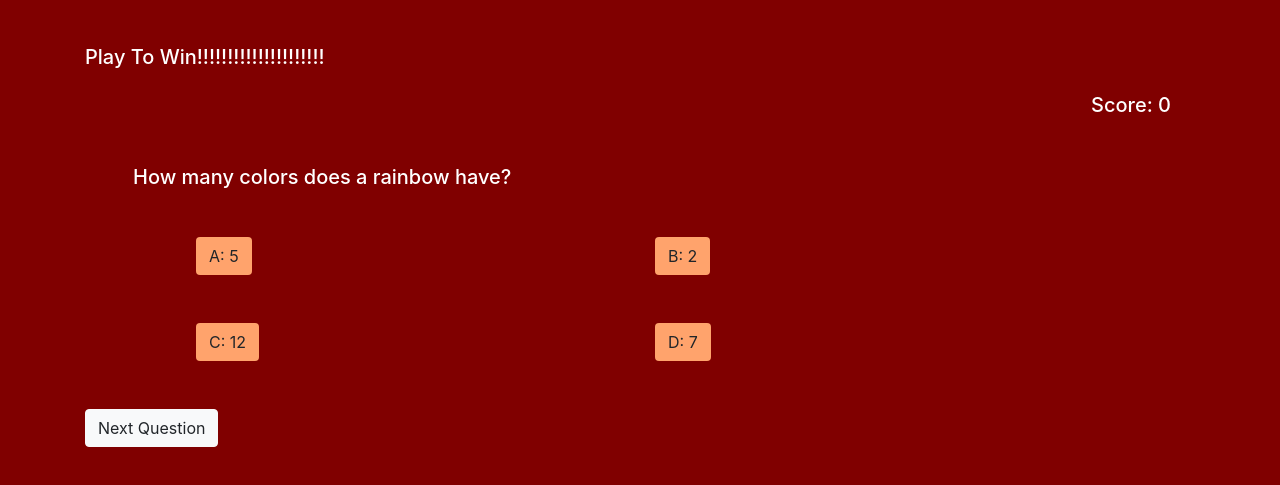
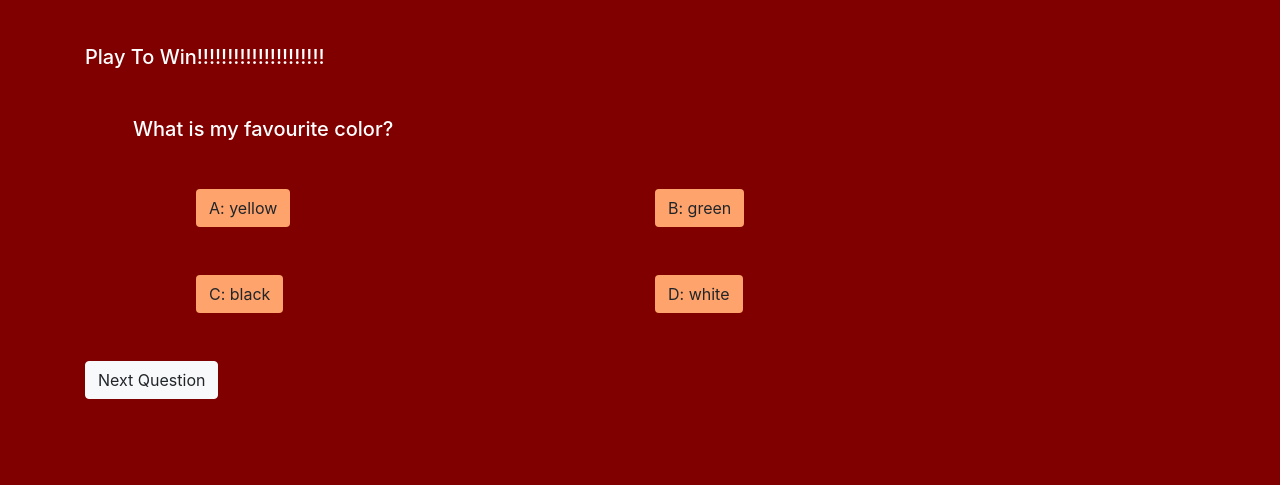
Before and after one commit to Candor-Dennis/millionaire, a plain HTML site: page index.html in a window 1280 px wide. Both pictures are taken after a click on the button "Start Game". Shown: the part 241-726 px from the top of the page. Drawn offline with Linux system fonts and the light colour scheme.

Commit message:
All functionalities added successfully

```diff
--- a/index.html
+++ b/index.html
@@ -18,19 +18,25 @@
 			</div>
 
 			<div>
-				<button class=" btn btn-success w-100" id="start" onclick="startQuiz()">Start Game</button>
+				<button class=" btn btn-success w-100" id="showGame" onclick="document.getElementById('endGame').classList.remove('d-none'); this.classList.add('d-none')">Start Game</button>
 			</div>
+
+
+
+			<h3 id="result"></h3>
+
+			<div id="finals" class=" d-none text-center">
+				<h3>Did you do well?</h3>
+				<button class="btn btn-success" id="success" onclick="newSuccess()">YES</button>
+				<button class="btn btn-danger" id="danger" onclick="newDanger()">NO</button>
+
+			</div>
+
+			<div id="endGame" class="d-none">
 
 				<div>
 					<h5 id="show" class="d-none">Play To Win!!!!!!!!!!!!!!!!!!!!!</h5>
 				</div>
-
-
-			<div class="text-right m-4" >
-				<!-- <h4 class="">Questions</h4> -->
-				<h5 class="d-none" id="show2">Score: <span id="score">0</span></h5>
-			</div>
-
 
 				<div id="que1" class="m-5">
 					<h5 id="question">
@@ -39,19 +45,19 @@
 
 					<div class="row m-5">
 						<div class="col-sm-6">
-						<button class="btn my-color" id="answerA" onclick="checkAnswer(this.innerText, document,getElementById('question').childNodes[0].innerHTML)"></button>
+							<button class="btn my-color" id="answerA" onclick="checkAnswer('answerA')"></button>
 						</div>
 						<div class="col-sm-6">
-						<button class="btn my-color" id="answerB" onclick="checkAnswer(this.innerText)"></button>
+							<button class="btn my-color" id="answerB" onclick="checkAnswer('answerB')"></button>
 						</div>
 					</div>
 					<!-- second answers -->
 					<div class="row m-5">
 						<div class="col-sm-6">
-						<button class="btn my-color" id="answerC" onclick="checkAnswer(this.innerText)"></button>
+							<button class="btn my-color" id="answerC" onclick="checkAnswer('answerC')"></button>
 						</div>
 						<div class="col-sm-6">
-						<button class="btn my-color" id="answerD" onclick="checkAnswer(this.innerText)"></button>
+							<button class="btn my-color" id="answerD" onclick="checkAnswer('answerD')"></button>
 						</div>
 					</div>
 				</div>
@@ -59,6 +65,10 @@
 				<div class="">
 					<button class="btn btn-light mx-auto" onclick="startQuiz()">Next Question</button>
 				</div>
+
+			</div>
+
+
 	</div>
 
 
--- a/js/index.js
+++ b/js/index.js
@@ -1,5 +1,4 @@
 "use strict"
-
 
 let myQuestions = {
 
@@ -30,6 +29,62 @@ let myQuestions = {
 				opt3: " C: 12",
 				opt4:"D: 7",
 			    correct: "D: 7"
+		},
+		question4 : {
+			questionTitle:"How many fingers make up 10 hands?",
+				opt1: " A: 50",
+				opt2: "B: 200",
+				opt3: " C: 120",
+				opt4:"D: 100",
+			    correct: "D: 100"
+		},
+		question5 : {
+			questionTitle:"What is my favourite color?",
+				opt1: " A: yellow",
+				opt2: "B: green",
+				opt3: " C: black",
+				opt4:"D: white",
+			    correct: "C: black"
+		},
+		question6 : {
+			questionTitle:"How many fingers make up 10 hands?",
+				opt1: " A: 50",
+				opt2: "B: 200",
+				opt3: " C: 120",
+				opt4:"D: 100",
+			    correct: "D: 100"
+		},
+		question7 : {
+			questionTitle:"What does a princess love?",
+				opt1: " A: Crown",
+				opt2: "B: pink dress",
+				opt3: " C: phones",
+				opt4:"D: cars",
+			    correct: " A: Crown"
+		},
+		question8 : {
+			questionTitle:"How many legs does an ant have?",
+				opt1: " A: 10",
+				opt2: "B: 8",
+				opt3: " C: 16",
+				opt4:"D: 35",
+			    correct: "B: 8"
+		},
+		question9 : {
+			questionTitle:"What does a chef do?",
+				opt1: " A: cook",
+				opt2: "B: dance",
+				opt3: " C: teach",
+				opt4:"D: cry",
+			    correct: " A: cook"
+		},
+		question10 : {
+			questionTitle:"Where do rays come from",
+				opt1: " A: shadows",
+				opt2: "B: beam",
+				opt3: " C: light",
+				opt4:"D: books",
+			    correct: " C: light"
 		}
 	};
 
@@ -38,25 +93,73 @@ let myQuestions = {
 	 let optionTwo = document.getElementById('answerB');
 	 let optionThree = document.getElementById('answerC');
 	 let optionFour = document.getElementById('answerD');
-	 let score = document.getElementById('score')
-	 let startGame = document.getElementById('start');
+	 let score = 0;
+	 let getQuestion = 0;
+	 let correctAnswer;
+	 let review = document.getElementById('finals');
+	 let success = document.getElementById('success');
+	 let danger = document.getElementById('success');
+
+	 function startQuiz(){
+
+	 		if (getQuestion < 10) {
 
 
-	 function startQuiz(){
+
 	 			const key = Object.keys(myQuestions);
 				const randomIndex = key[Math.floor(Math.random() * key.length)];
 				const question = myQuestions[randomIndex];
+				correctAnswer = question.correct;
 
 				questionContainer.innerHTML = question.questionTitle;
 				optionOne.innerHTML = question.opt1;
 				optionTwo.innerHTML = question.opt2;
 		      	optionThree.innerHTML = question.opt3;
 		      	optionFour.innerHTML = question.opt4;
-	      	let play = startGame.classList.add("d-none");
+
 		      	let newPlay = document.getElementById('show').classList.remove("d-none");
-	      	let showScore = document.getElementById('show2').classList.remove("d-none");
+
+		      	getQuestion++
+	 		} else {
+	 			alert("No more questions");
+	 			console.log('Your score is now' + score)
+	 			let stopGame = document.getElementById('endGame').classList.add('d-none')
+	 			let newPlay = document.getElementById('show').classList.add("d-none");
+	 			let showResult =  document.getElementById('result').innerHTML = "<h3 class='text-center'>Your Total Score is : " + score + "</h3>";
+	 			let checkReview = review.classList.remove('d-none')
 	 		}
 
-	 function checkAnswer(data, question){
-	 	console.log(question);
 	 }
+
+	startQuiz()
+
+
+
+	 function checkAnswer(answerPosition){
+	 	let chosenAnswer = document.getElementById(answerPosition).innerHTML;
+
+
+	 		if (chosenAnswer == correctAnswer) {
+	 			score++
+	 			alert('Weldone');
+	 			console.log(score)
+
+				startQuiz()
+
+	 		} else {
+	 			alert('fail');
+
+	 			startQuiz()
+	 		}
+
+	 }
+
+	 function newSuccess(){
+	 	alert('You rock');
+	 	let checkReview = review.classList.add('d-none')
+	 }
+
+	 function newDanger(){
+	 	alert('You Lost');
+	 	let checkReview = review.classList.add('d-none')
+	 }
```
Also changed, not shown: js/makeup.js (deleted, +0 -79 lines). Lines whose indentation alone changed are shown as unchanged.
